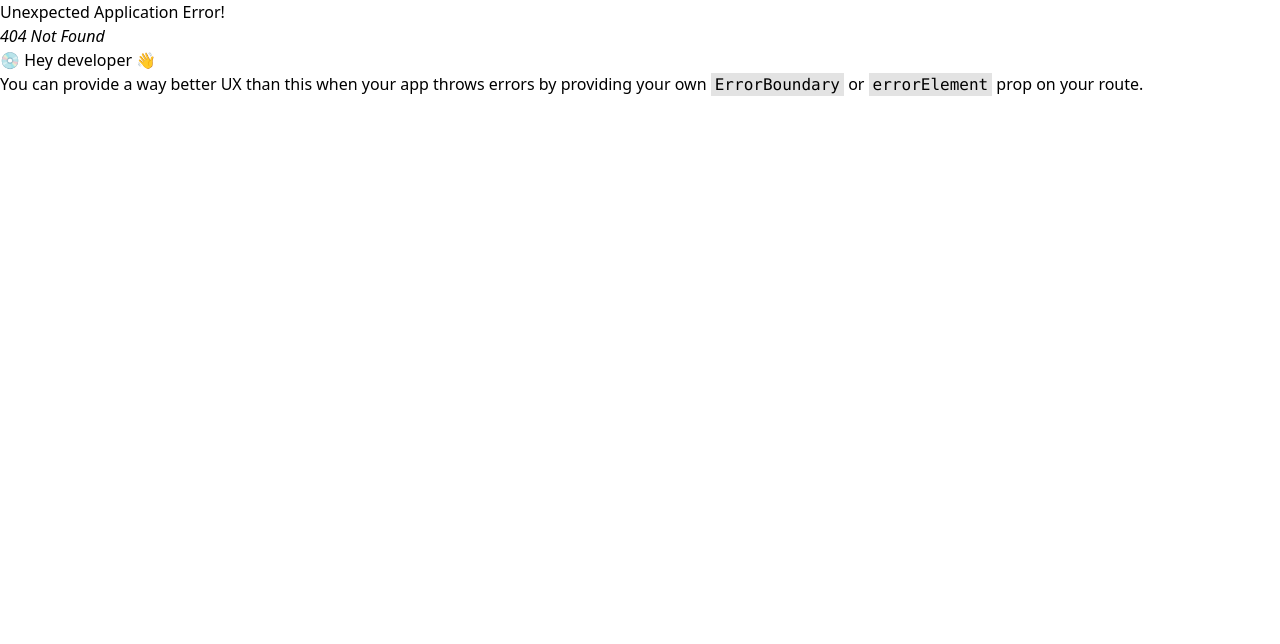
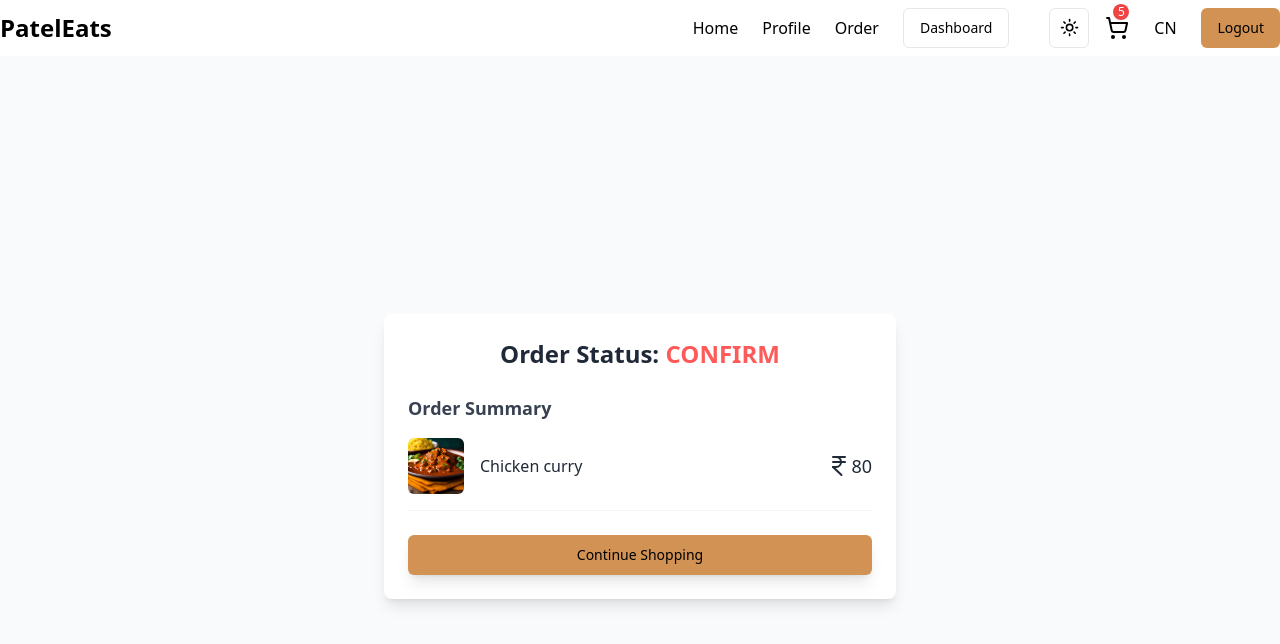
Before and after one commit to VishvajeetGaikwad/Food-App, a React (Vite) app in the folder client/: page /order/status in a window 1280 px wide. Before the commit this address had no page. Shown: the top 644 px of the page. Built offline with nearby package versions, Linux system fonts and the light colour scheme.

Commit message:
added order success page for the user

```diff
--- a/client/src/App.tsx
+++ b/client/src/App.tsx
@@ -15,6 +15,7 @@
 import Restaurant from "./admin/Restaurant";
 import AddMenu from "./admin/AddMenu";
 import Orders from "./admin/Orders";
+import Success from "./components/Success";
 
 const appRouter = createBrowserRouter([
   {
@@ -40,6 +41,10 @@
       {
         path: "/cart",
         element: <Cart />,
+      },
+      {
+        path: "/order/status",
+        element: <Success />,
       },
 
       //Admin services start here
--- a/client/src/components/Navbar.tsx
+++ b/client/src/components/Navbar.tsx
@@ -167,7 +167,7 @@
             <span>Profile</span>
           </Link>
           <Link
-            to="/order"
+            to="/order/status"
             className="flex items-center gap-4 hover:bg-gray-200 rounded-lg px-3 py-2 cursor-pointer hover:text-gray-900 font-medium"
           >
             <HandPlatter />
--- /dev/null
+++ b/client/src/components/Success.tsx
@@ -0,0 +1,63 @@
+import Image from "@/assets/plate-food-with-bowl-beef-curry.jpg";
+import { IndianRupee } from "lucide-react";
+import { Separator } from "./ui/separator";
+import { Link } from "react-router-dom";
+import { Button } from "./ui/button";
+const Success = () => {
+  const orders = [1, 2, 3];
+  if (orders.length === 0)
+    return (
+      <div className="flex items-center justify-center min-h-screen">
+        <h1 className="font-bold text-2xl text-gray-700 dark:text-gray-300">
+          Order not found!
+        </h1>
+      </div>
+    );
+
+  return (
+    <div className="flex items-center justify-center min-h-screen bg-gray-50 dark:bg-gray-900 px-4">
+      <div className="bg-white dark:bg-gray-800 shadow-lg rounded-lg p-6 max-w-lg w-full">
+        <div className="text-center mb-6">
+          <h1 className="text-2xl font-bold text-gray-800 dark:text-gray-200">
+            Order Status:{" "}
+            <span className="text-[#FF5A5A]">{"confirm".toUpperCase()}</span>
+          </h1>
+        </div>
+        <div className="mb-6">
+          <h2 className="text-lg font-semibold text-gray-700 dark:text-gray-300 mb-4">
+            Order Summary
+          </h2>
+          {/* Your Ordered Item Display here  */}
+          <div className="mb-4">
+            <div className="flex justify-between items-center">
+              <div className="flex items-center">
+                <img
+                  src={Image}
+                  alt=""
+                  className="w-14 h-14 rounded-md object-cover"
+                />
+                <h3 className="ml-4 text-gray-800 dark:text-gray-200 font-medium">
+                  Chicken curry
+                </h3>
+              </div>
+              <div className="text-right">
+                <div className="text-gray-800 dark:text-gray-200 flex items-center">
+                  <IndianRupee />
+                  <span className="text-lg font-medium">80</span>
+                </div>
+              </div>
+            </div>
+            <Separator className="my-4 bg-gray-100" />
+          </div>
+        </div>
+        <Link to="/cart">
+          <Button className="bg-orange hover:bg-hoverOrange w-full py-3 rounded-md shadow-lg">
+            Continue Shopping
+          </Button>
+        </Link>
+      </div>
+    </div>
+  );
+};
+
+export default Success;
```
Also changed, not shown: 1 other file (tests, documents, lock files or other folders).
